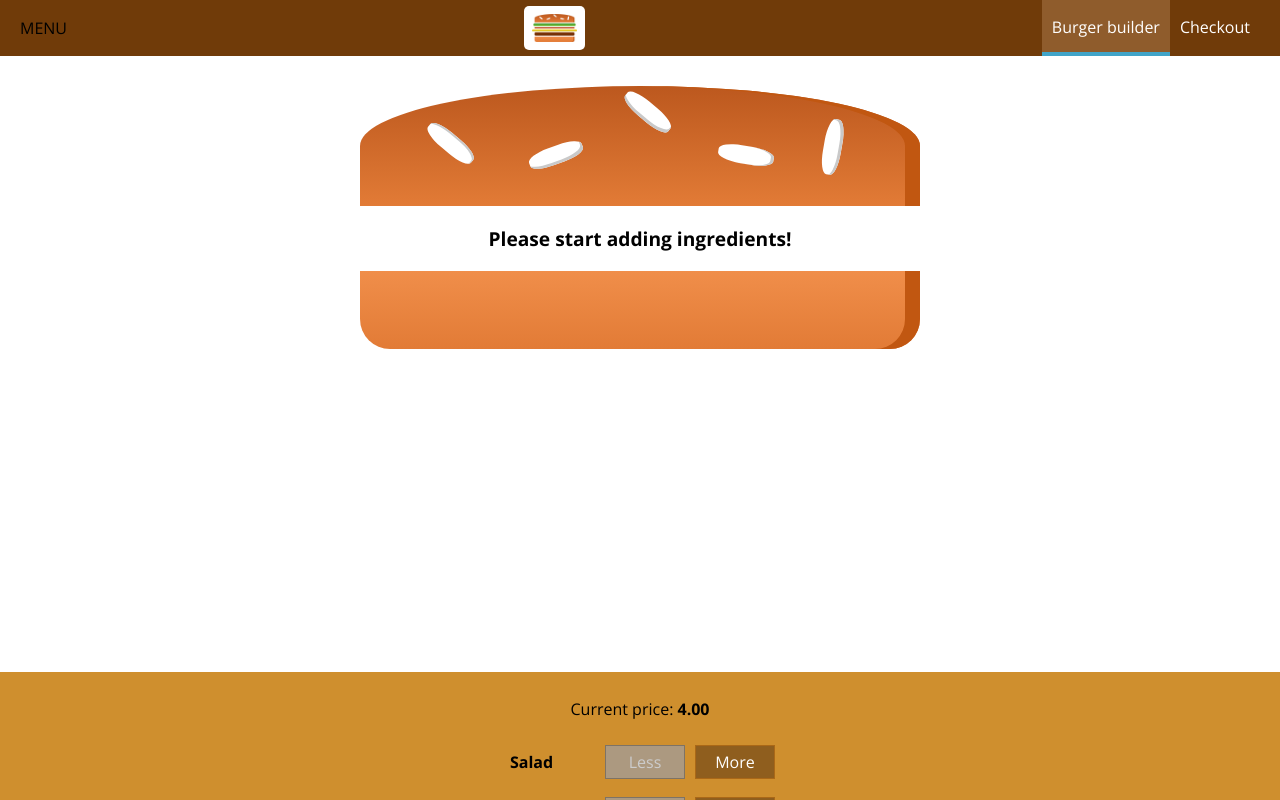
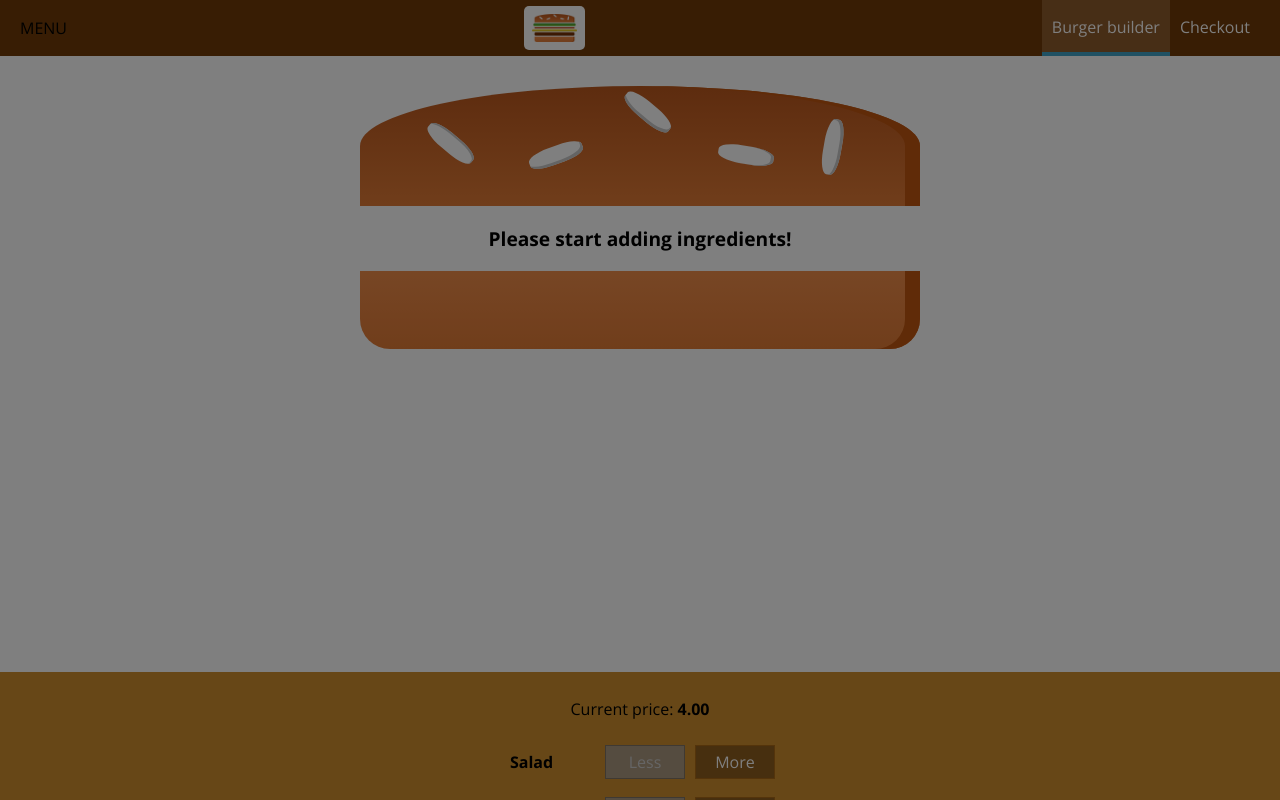
Before and after one commit to giorgiofrittoli/burger-app, a React (Create React App) app: page / in a window 1280 px wide. Shown: the top 800 px of the page. Built offline with nearby package versions, Linux system fonts and the light colour scheme.

Commit message:
close sidedrawer

```diff
--- a/src/components/Layout/Layout.js
+++ b/src/components/Layout/Layout.js
@@ -1,4 +1,4 @@
-import React from "react";
+import React, { Component } from "react";
 
 import classes from "./Layout.module.css";
 
@@ -7,14 +7,29 @@
 import SideDrawer from "../Navigation/SideDrawer/SideDrawer";
 
 
-const layout = (props) => (
-    <Aux>
-        <Toolbar />
-        <SideDrawer />
-        <main className={classes.Content}>
-            {props.children}
-        </main>
-    </Aux>
-);
+class Layout extends Component {
 
-export default layout;
+    state = {
+        showSideDrawer: true
+    };
+
+
+    sideDrawerClosedHandler = () => {
+        this.setState({ showSideDrawer: false });
+    }
+
+    render() {
+        return (
+            <Aux>
+                <Toolbar />
+                <SideDrawer show={this.state.showSideDrawer} closed={this.sideDrawerClosedHandler} />
+                <main className={classes.Content}>
+                    {this.props.children}
+                </main>
+            </Aux >
+        );
+    }
+
+}
+
+export default Layout;
--- a/src/components/Navigation/SideDrawer/SideDrawer.js
+++ b/src/components/Navigation/SideDrawer/SideDrawer.js
@@ -4,11 +4,22 @@
 
 import Logo from "../../Logo/Logo";
 import NavigationItems from "../NavigationItems/NavigationItems";
+import Backdrop from "../../UI/Backdrop/Backdrop";
+import Aux from "../../../hoc/Aux";
 
 const sideDrawer = (props) => {
 
+    let attachClass = [classes.SideDrawer, classes.Close];
+
+    if (props.show) {
+        attachClass = [classes.SideDrawer, classes.Open];
+    }
+
     return (
-        <div className={classes.SideDrawer}>
+
+        <Aux>
+            <Backdrop show={props.show} clicked={props.closed} />
+            <div className={attachClass.join(" ")}>
                 <div className={classes.Logo} >
                     <Logo />
                 </div>
@@ -16,6 +27,8 @@
                     <NavigationItems />
                 </nav>
             </div>
+        </Aux>
+
     );
 
 }
```
Lines whose indentation alone changed are shown as unchanged.
